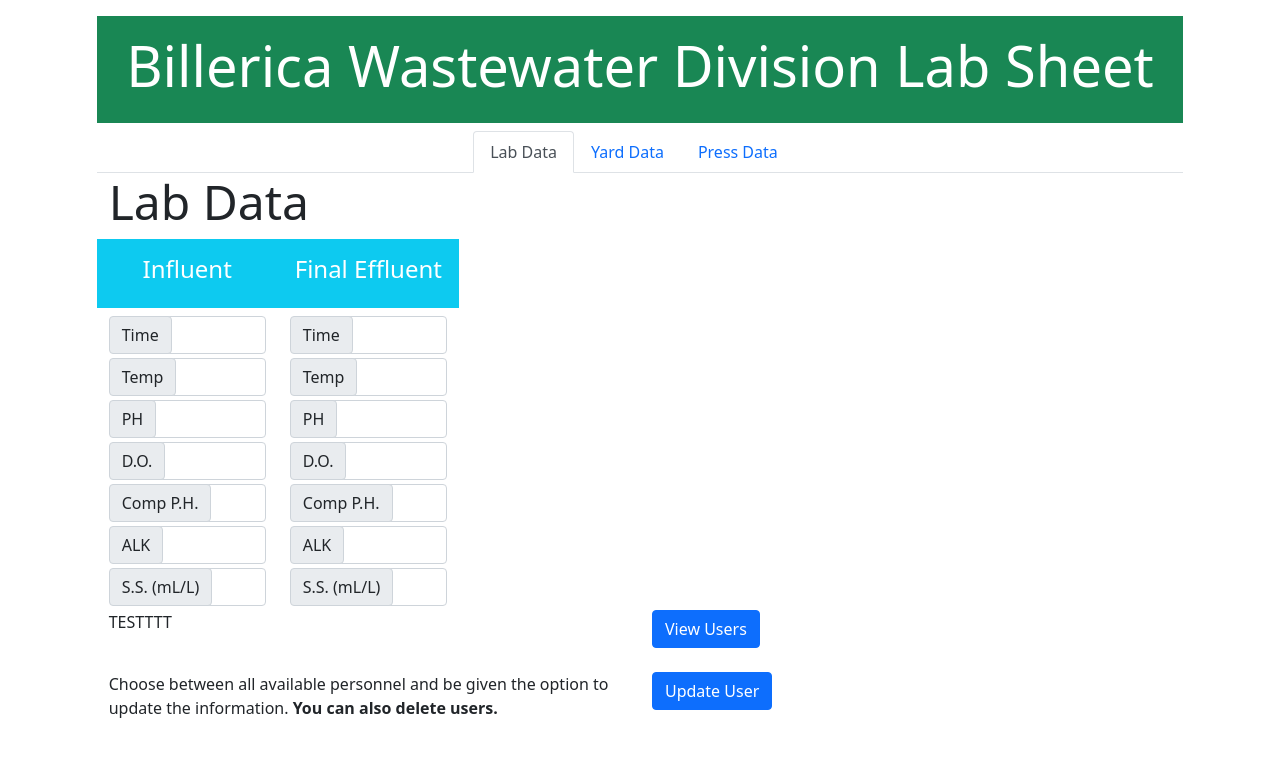
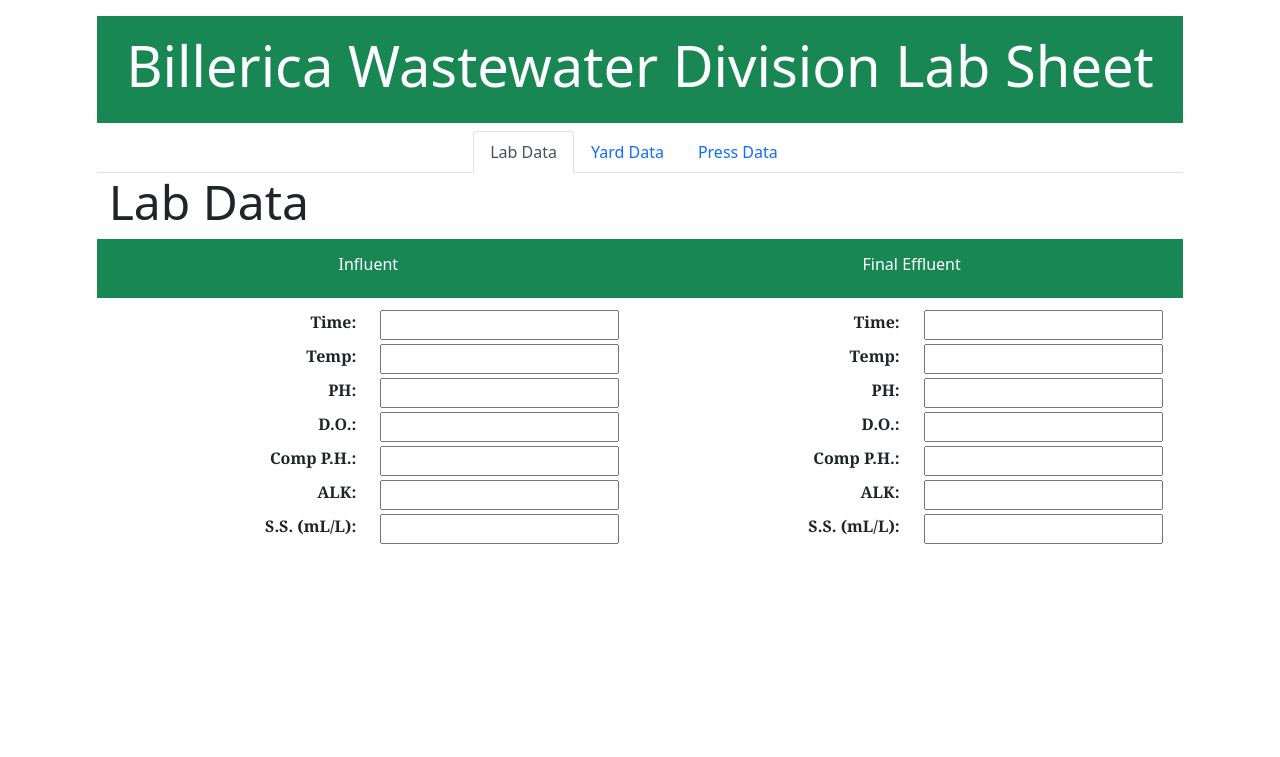
Before and after one commit to DonaldCapodilupo/Ultimate-Wastewater-Program, a Flask app: template templates/main.html in a window 1280 px wide. Shown: the top 757 px of the page. Run offline with Flask 2, Linux system fonts and the light colour scheme; the template is opened without the code that fills it, so the values that code supplies are empty.

Commit message:
Lab Data cleaned up, Press data ready for Flask integration.

```diff
--- /dev/null
+++ b/static/css/main.css
@@ -0,0 +1,72 @@
+/* CSS For Movable Divs */
+#movable_press_1_div {
+    position: absolute;
+
+    background-color: #f1f1f1;
+    border: 1px solid #d3d3d3;
+    text-align: center;
+    padding: 10px;
+
+}
+
+#movable_press_2_div {
+    position: absolute;
+    left: 50%;
+    background-color: #f1f1f1;
+    border: 1px solid #d3d3d3;
+    text-align: center;
+    padding: 10px;
+
+}
+
+#movable_filtrate_div {
+    position: absolute;
+    left: 29%;
+    top: 61%;
+    background-color: #f1f1f1;
+    border: 1px solid #d3d3d3;
+    text-align: center;
+    padding: 10px;
+
+}
+
+#movable_gravity_blanket_div {
+    position: absolute;
+    left: 50%;
+    top: 61%;
+    background-color: #f1f1f1;
+    border: 1px solid #d3d3d3;
+    text-align: center;
+    padding: 10px;
+
+}
+
+
+#movable_div_header {
+    padding: 10px;
+    cursor: move;
+    z-index: 10;
+    background-color: #2196F3;
+    color: #fff;
+    font-weight: bold;
+    font-family: "Times New Roman", Times, serif;
+    font-size: 18px;
+}
+
+.movable_div_body {
+    padding: 10px;
+}
+
+
+/* *************** */
+
+
+
+.text_label {
+    display: grid;
+    text-align: right;
+    font-family: Georgia, serif;
+    font-weight: bold;
+    white-space: nowrap;
+
+}
--- a/static/js/Billerica-Division-Lab-Sheet.js
+++ b/static/js/Billerica-Division-Lab-Sheet.js
@@ -2,6 +2,37 @@
 
 
 function create_Table(div_to_fill_id, title, subtitle, list_of_labels) {
+    const div_to_fill = document.getElementById(div_to_fill_id);
+
+    //Title Of The Table
+    div_to_fill.innerHTML +=
+        "<!--" + title + "-->" +
+        '<div class="row">' +
+        '    <div class="p-3 mb-2 bg-success text-white d-flex justify-content-center">' +
+        '        <h6>' + title + '</h6>' +
+        '    </div>' +
+        '</div>';
+
+    //Table Vertical Labels.
+    for (let i = 0; i < list_of_labels.length; i++) {
+        div_to_fill.innerHTML +=
+            "<!--" + list_of_labels[i] + "-->" +
+            '<div class="row mt-1" class="input_data_row">' +
+            '   <div class="col" id="data_labels">' +
+            '       <label for="'+ title + ' ' + list_of_labels[i] + '" class="text_label" class="display_label">' + list_of_labels[i] + ':</label>' +
+            '   </div>' +
+
+            '   <div class="col" id="data_user_input" >' +
+            '       <input type="text" class="data_input_field" id="' + title + ' ' + list_of_labels[i] +'">' +
+            '   </div>'+
+            '</div>';
+
+
+    }
+}
+
+
+function create_Table_2(div_to_fill_id, title, subtitle, list_of_labels) {
     const div_to_fill = document.getElementById(div_to_fill_id);
 
     //Title Of The Table
@@ -41,12 +72,11 @@
             '        </div>' +
             '    </div>' +
             '    <div class="col">' +
-            '        <input type="text" class="form-control" aria-label="Small" aria-describedby="inputGroup-sizing-sm">'+
+            '        <input type="text" class="form-control" aria-label="Small" aria-describedby="inputGroup-sizing-sm">' +
             '    </div>' +
             '</div>';
     }
 }
-
 
 
 //draggable divs
--- a/templates/main.html
+++ b/templates/main.html
@@ -5,8 +5,9 @@
     <title>BWRRF</title>
 
     <link rel="stylesheet" href="../static/css/bootstrap.css">
+    <link rel="stylesheet" href="../static/css/main.css">
+
     <script src="../static/js/bootstrap.js"></script>
-
     <script src="../static/js/Billerica-Division-Lab-Sheet.js"></script>
 
 
@@ -53,40 +54,12 @@
                     <h1 class="display-5">Lab Data</h1>
                     <div class="row">
                         <!--Influent-->
-                        <div class="col-2">
+                        <div class="col">
                             <div id="Influent-Block"></div>
                         </div>
                         <!--Final Effluent-->
-                        <div class="col-2">
+                        <div class="col">
                             <div id="Final-Effluent-Block"></div>
-                        </div>
-                    </div>
-                    <!--Yard Data -->
-                    <div class="row">
-                        <div class="col">
-                            <p>TESTTTT</p>
-
-                        </div>
-                        <div class="col">
-                            <button type="submit" name="submit_button" value="view_users"
-                                    class="btn btn-primary btn-block mb-4">
-                                View Users
-                            </button>
-                        </div>
-                    </div>
-                    <!--Press Data-->
-                    <div class="row">
-                        <div class="col">
-                            <p>Choose between all available personnel and be given the option to update the information.
-                                <b>You can also delete users.</b>
-                            </p>
-
-                        </div>
-                        <div class="col">
-                            <button type="submit" name="submit_button" value="update_user"
-                                    class="btn btn-primary btn-block mb-4">
-                                Update User
-                            </button>
                         </div>
                     </div>
                 </div>
@@ -98,114 +71,96 @@
 
                 <!--Press Data -->
                 <div class="tab-pane fade" id="press" role="tabpanel" aria-labelledby="press-data-tab">
-                    <!--Press Feed & Cake -->
-                    <div class="row">
-                        <!--Press 1-->
-                        <div class="col-6">
+                    <!--Press 1 -->
+                    <div id="movable_press_1_div">
+                        <!-- Include a header DIV with the same name as the draggable DIV, followed by "header" -->
+                        <div id="movable_div_header">Press #1</div>
+                        <div class="movable_div_body"><!--Press 1-->
                             <div class="row">
-                                <div class="p-3 mb-2 bg-success text-white d-flex justify-content-center">
-                                    <h3 class="display-2">Press 1</h3>
-                                </div>
                                 <!--Feed-->
-                                <div class="col-6">
+                                <div class="col">
                                     <div class="row">
-                                        <div class="p-3 mb-2 bg-success text-white d-flex justify-content-center">
-                                            <h3 class="display-4">Feed</h3>
-
-                                        </div>
                                     </div>
                                     <div class="row">
-                                        <div class="col-6">
+                                        <div class="col">
                                             <div id="Feed-Block"></div>
                                         </div>
-                                        <div class="col-6">
-                                            <div id="Feed-Block-2"></div>
-                                        </div>
-
                                     </div>
                                 </div>
 
                                 <!--Cake-->
-                                <div class="col-6">
+                                <div class="col">
                                     <div class="row">
-                                        <div class="p-3 mb-2 bg-success text-white d-flex justify-content-center">
-                                            <h3 class="display-4">Cake</h3>
+                                        <div class="col">
+                                            <div id="Feed-Block-2"></div>
                                         </div>
                                     </div>
+                                </div>
+                            </div>
+                        </div>
+                    </div>
+
+                    <!--Press 2 -->
+                    <div id="movable_press_2_div">
+                        <!-- Include a header DIV with the same name as the draggable DIV, followed by "header" -->
+                        <div id="movable_div_header">Press #2</div>
+                        <div class="movable_div_body"><!--Press 1-->
+                            <div class="row">
+                                <!--Feed-->
+                                <div class="col">
                                     <div class="row">
-                                        <div class="col-6">
+                                        <div class="col">
                                             <div id="Feed-Block-3"></div>
                                         </div>
-                                        <div class="col-6">
-                                            <div id="Feed-Block-4"></div>
-                                        </div>
-                                    </div>
-
-                                </div>
-
-
-                            </div>
-
-
-                        </div>
-                        <!--Press 2-->
-                        <div class="col-6">
-                            <div class="row">
-                                <div class="p-3 mb-2 bg-success text-white d-flex justify-content-center">
-                                    <h3 class="display-2">Press 2</h3>
-                                </div>
-                                <!--Feed-->
-                                <div class="col-6">
-                                    <div class="row">
-                                        <div class="p-3 mb-2 bg-success text-white d-flex justify-content-center">
-                                            <h3 class="display-4">Feed</h3>
-
-                                        </div>
-                                    </div>
-                                    <div class="row">
-                                        <div class="col-6">
-                                            <div id="Feed-Block"></div>
-                                        </div>
-                                        <div class="col-6">
-                                            <div id="Feed-Block-2"></div>
-                                        </div>
-
                                     </div>
                                 </div>
 
                                 <!--Cake-->
-                                <div class="col-6">
+                                <div class="col">
                                     <div class="row">
-                                        <div class="p-3 mb-2 bg-success text-white d-flex justify-content-center">
-                                            <h3 class="display-4">Cake</h3>
-                                        </div>
-                                    </div>
-                                    <div class="row">
-                                        <div class="col-6">
-                                            <div id="Feed-Block-3"></div>
-                                        </div>
-                                        <div class="col-6">
+                                        <div class="col">
                                             <div id="Feed-Block-4"></div>
                                         </div>
                                     </div>
-
                                 </div>
-
-
                             </div>
-
                         </div>
                     </div>
-                    <!--Filtrate Data -->
-                    <div class="row">
-                        <div class="col-4"></div>
-                        <div class="col-4 d-flex justify-content-center">
-                            <div class="row bg-info text-white">
-                                <h1>Filtrate</h1>
+
+                    <!--Filtrate-->
+                    <div id="movable_filtrate_div">
+                        <!-- Include a header DIV with the same name as the draggable DIV, followed by "header" -->
+                        <div id="movable_div_header">Filtrate</div>
+                        <div class="movable_div_body"><!--Press 1-->
+                            <div class="row">
+                                <!--Filtrate-->
+                                <div class="col">
+                                    <div class="row">
+                                        <div class="col">
+                                            <div id="Filtrate-Block"></div>
+                                        </div>
+                                    </div>
+                                </div>
                             </div>
+                        </div>
+                    </div>
 
+                    <!--Gravity Thickener Debth of Blankets-->
+                    <div id="movable_gravity_blanket_div">
+                        <!-- Include a header DIV with the same name as the draggable DIV, followed by "header" -->
+                        <div id="movable_div_header">GT DOB's</div>
+                        <div class="movable_div_body"><!--Press 1-->
+                            <div class="row">
+                                <!--Filtrate-->
+                                <div class="col">
+                                    <div class="row">
+                                        <div class="col">
+                                            <div id="GT-DOB-Block"></div>
+                                        </div>
+                                    </div>
+                                </div>
+                            </div>
                         </div>
-                        <div class="col-4"></div>
                     </div>
 
 
@@ -223,6 +178,11 @@
 
 
 <script type="text/javascript">
+    dragElement(document.getElementById("movable_press_1_div"));
+    dragElement(document.getElementById("movable_press_2_div"));
+    dragElement(document.getElementById("movable_filtrate_div"));
+    dragElement(document.getElementById("movable_gravity_blanket_div"));
+
 
     const influent_labels = ["Time", "Temp", "PH", "D.O.", "Comp P.H.", "ALK", "S.S. (mL/L)"];
 
@@ -250,10 +210,12 @@
         "% Solids"];
 
 
-    create_Table("Feed-Block", "Tray 1", false, feed_labels);
-    create_Table("Feed-Block-2", "Tray 2", false, feed_labels);
-    create_Table("Feed-Block-3", "Tray 3", false, feed_labels);
-    create_Table("Feed-Block-4", "Tray 4", false, feed_labels);
+    create_Table("Feed-Block", "Feed (Tray 1)", false, feed_labels);
+    create_Table("Feed-Block-2", "Cake (Tray 2)", false, feed_labels);
+    create_Table("Feed-Block-3", "Feed (Tray 3)", false, feed_labels);
+    create_Table("Feed-Block-4", "Cake (Tray 4)", false, feed_labels);
+    create_Table("Filtrate-Block", "Filtrate", false, feed_labels);
+    create_Table("GT-DOB-Block", "GT DOB's", false, feed_labels);
 
 
     //create_Table("Chlorine-Residual-Block", "Chlorine Residual", false, chlorine_labels);
```
Lines whose indentation alone changed are shown as unchanged.
